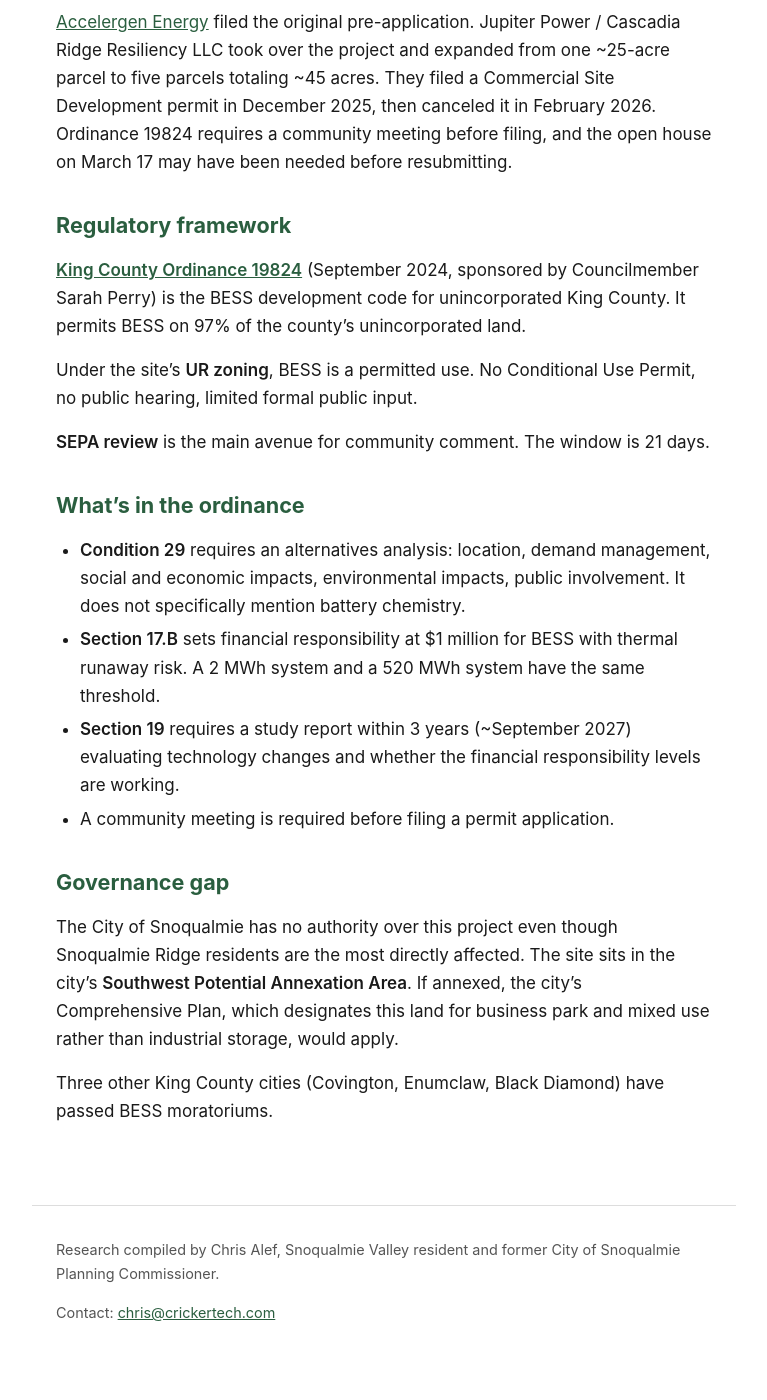
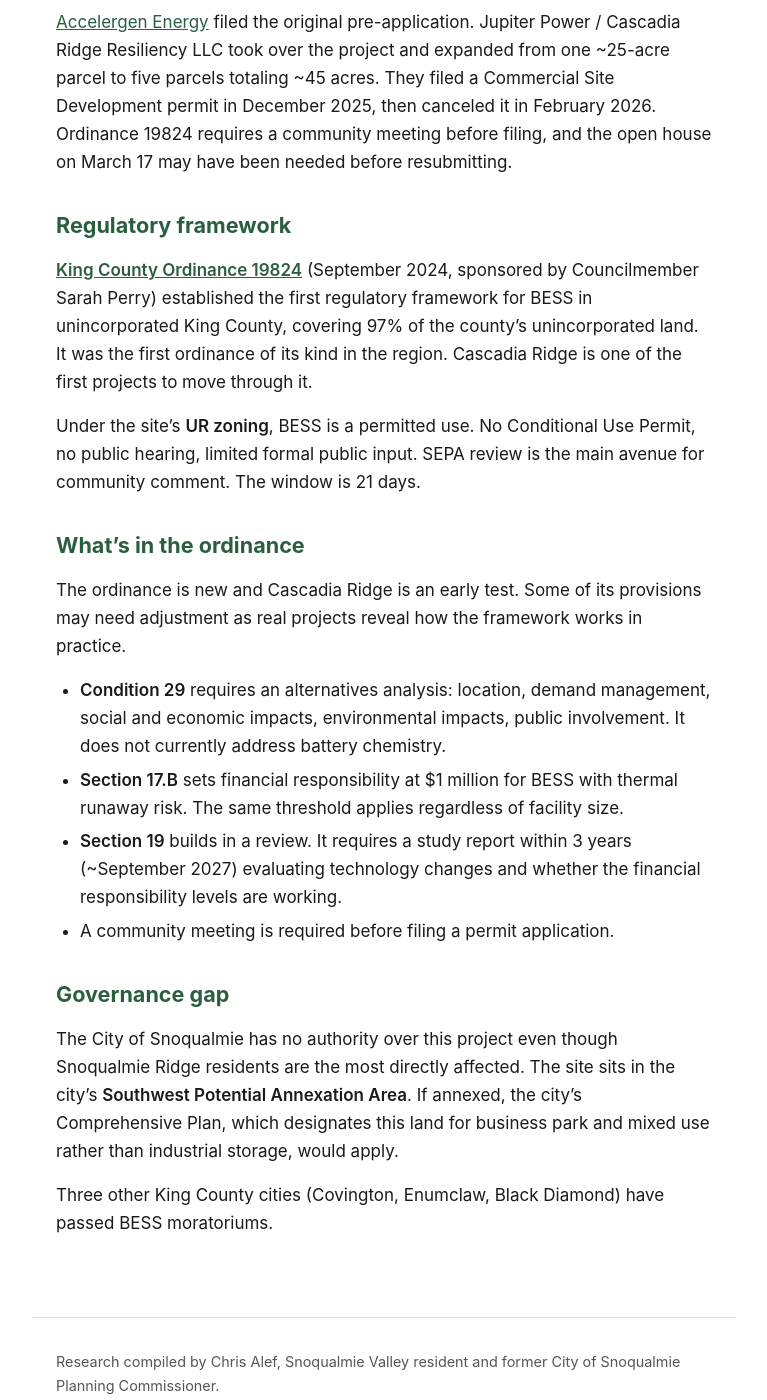
Before and after one commit to calef/cascadia-ridge-bess, a Jekyll site: the page built from _pages/permitting.md, in a window 1280 px wide and 1400 px high, scrolled down 485 px. Shown: the whole window, without its empty margins (256-1023 px from the left). Built offline with Jekyll 4.4.1, drawn with Linux system fonts in a browser that asks for light colours; before the commit the page ends 1858 px from its top, so only the background shows below that.

Commit message:
Deploy site 2026-03-18-091518

```diff
--- a/_pages/permitting.md
+++ b/_pages/permitting.md
@@ -14,17 +14,17 @@ title: "Permitting Status"
 
 ## Regulatory framework
 
-**[King County Ordinance 19824](https://mkcclegisearch.kingcounty.gov/LegislationDetail.aspx?ID=6294909&GUID=CA2000B8-B2F9-4F69-9055-0C2D381EAF9F)** (September 2024, sponsored by Councilmember Sarah Perry) is the BESS development code for unincorporated King County. It permits BESS on 97% of the county's unincorporated land.
+**[King County Ordinance 19824](https://mkcclegisearch.kingcounty.gov/LegislationDetail.aspx?ID=6294909&GUID=CA2000B8-B2F9-4F69-9055-0C2D381EAF9F)** (September 2024, sponsored by Councilmember Sarah Perry) established the first regulatory framework for BESS in unincorporated King County, covering 97% of the county's unincorporated land. It was the first ordinance of its kind in the region. Cascadia Ridge is one of the first projects to move through it.
 
-Under the site's **UR zoning**, BESS is a permitted use. No Conditional Use Permit, no public hearing, limited formal public input.
-
-**SEPA review** is the main avenue for community comment. The window is 21 days.
+Under the site's **UR zoning**, BESS is a permitted use. No Conditional Use Permit, no public hearing, limited formal public input. SEPA review is the main avenue for community comment. The window is 21 days.
 
 ## What's in the ordinance
 
-- **Condition 29** requires an alternatives analysis: location, demand management, social and economic impacts, environmental impacts, public involvement. It does not specifically mention battery chemistry.
-- **Section 17.B** sets financial responsibility at $1 million for BESS with thermal runaway risk. A 2 MWh system and a 520 MWh system have the same threshold.
-- **Section 19** requires a study report within 3 years (~September 2027) evaluating technology changes and whether the financial responsibility levels are working.
+The ordinance is new and Cascadia Ridge is an early test. Some of its provisions may need adjustment as real projects reveal how the framework works in practice.
+
+- **Condition 29** requires an alternatives analysis: location, demand management, social and economic impacts, environmental impacts, public involvement. It does not currently address battery chemistry.
+- **Section 17.B** sets financial responsibility at $1 million for BESS with thermal runaway risk. The same threshold applies regardless of facility size.
+- **Section 19** builds in a review. It requires a study report within 3 years (~September 2027) evaluating technology changes and whether the financial responsibility levels are working.
 - A community meeting is required before filing a permit application.
 
 ## Governance gap
```
Also changed, not shown: _pages/take-action.md (+0 -1 lines).
